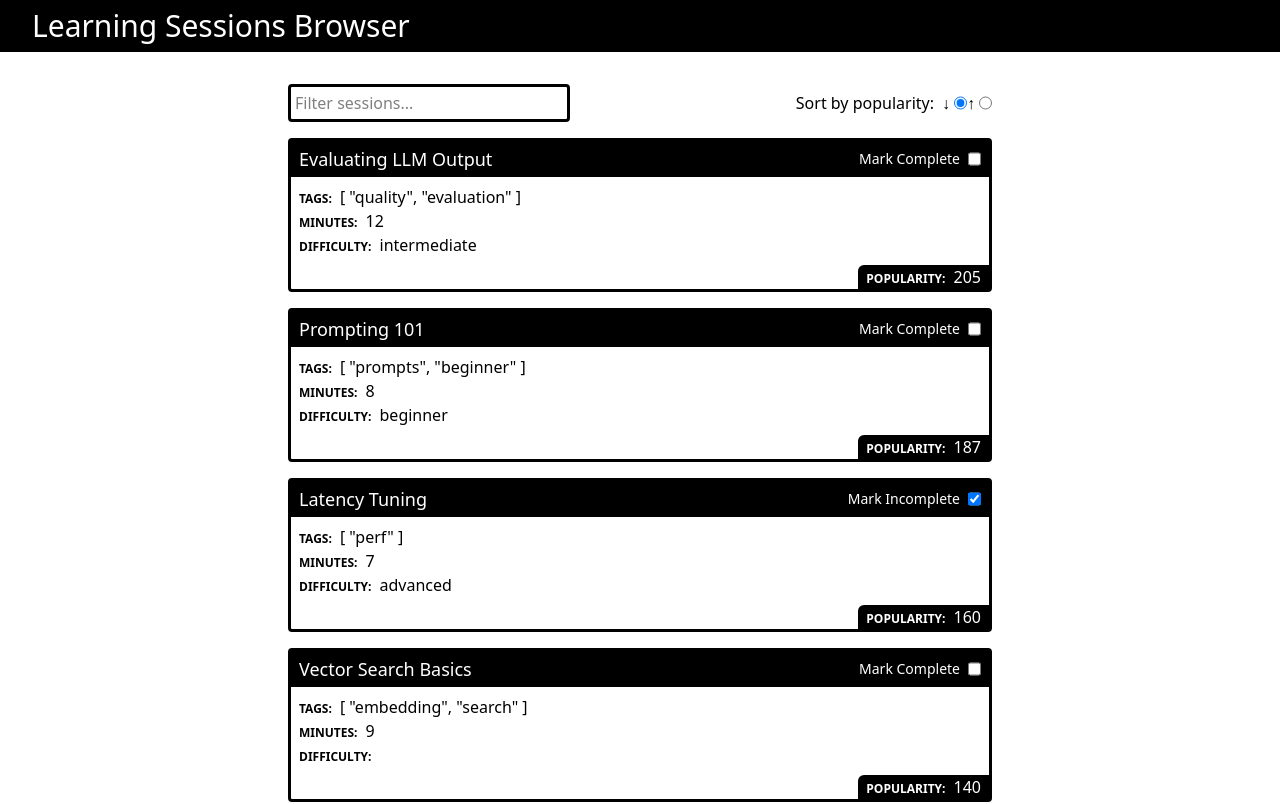
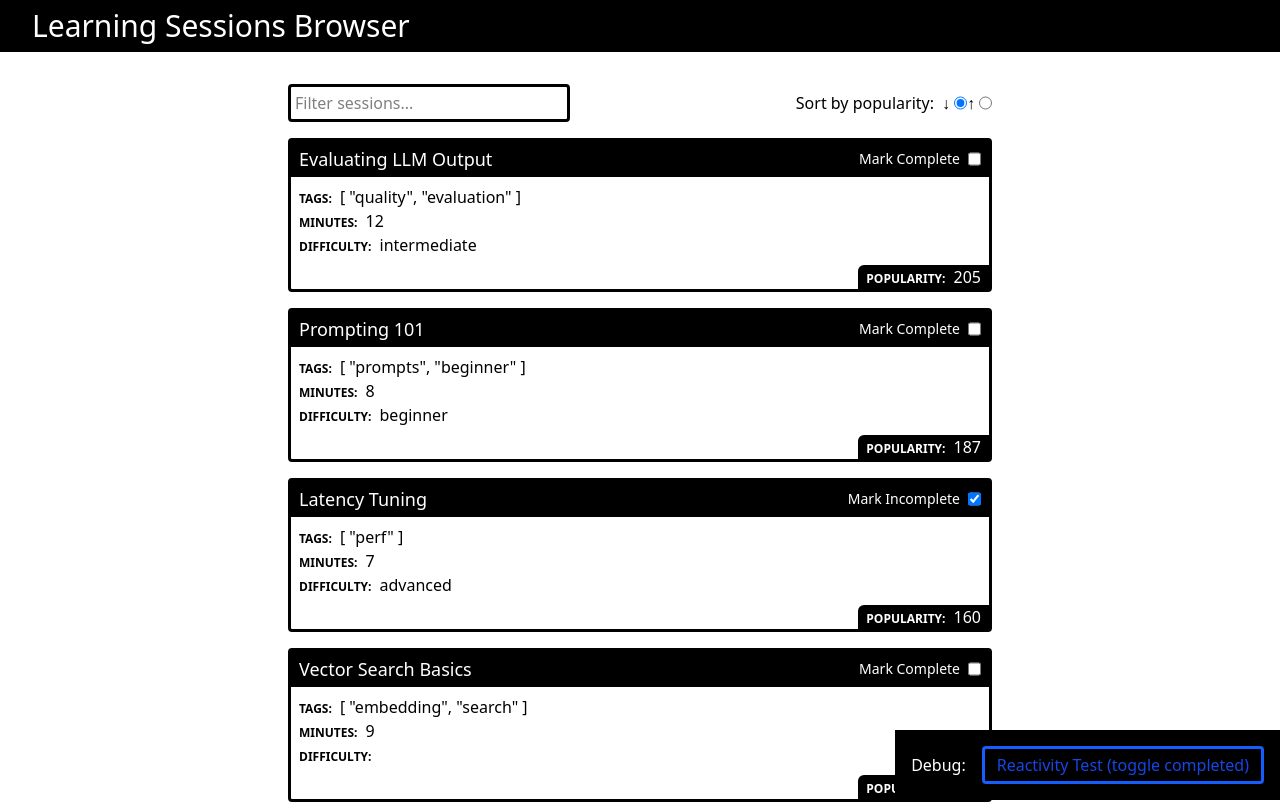
Before and after one commit to jonathanbrincat/pair.technical-assessment, a Vue app: page / in a window 1280 px wide. Shown: the top 804 px of the page. Built offline with nearby package versions, Linux system fonts and the light colour scheme; the HTML template or start-up script is replaced by a standard one.

Commit message:
sanity check my reactivity

```diff
--- a/src/vue/App.vue
+++ b/src/vue/App.vue
@@ -11,6 +11,12 @@ onMounted(async () => {
 
   await store.fetchSessions()
 })
+
+function testReactivityHandler() {
+  const first = store.sessionCollection[0]
+  if (!first) return
+  first.completed = !first.completed
+}
 </script>
 
 <template>
@@ -25,4 +31,18 @@ onMounted(async () => {
       @toggle-complete="(id, isComplete) => store.updateStatus(id, isComplete)"
     />
   </main>
+
+  <footer class="bg-black text-white fixed bottom-0 right-0 p-4">
+    <div class="flex items-center justify-end gap-4">
+      <p>Debug:</p>
+
+      <!--JB: this was something I added to validate the reactivity was behaving as expected and have left it in situ -->
+      <button
+        class="border-3 border-blue-600 rounded hover:border-white text-blue-700 hover:text-white focus:outline-2 focus:outline-offset-1 focus:outline-blue-600 active:bg-blue-300 px-3 py-1 cursor-pointer"
+        @click="testReactivityHandler"
+      >
+        Reactivity Test (toggle completed)
+      </button>
+    </div>
+  </footer>
 </template>
```
